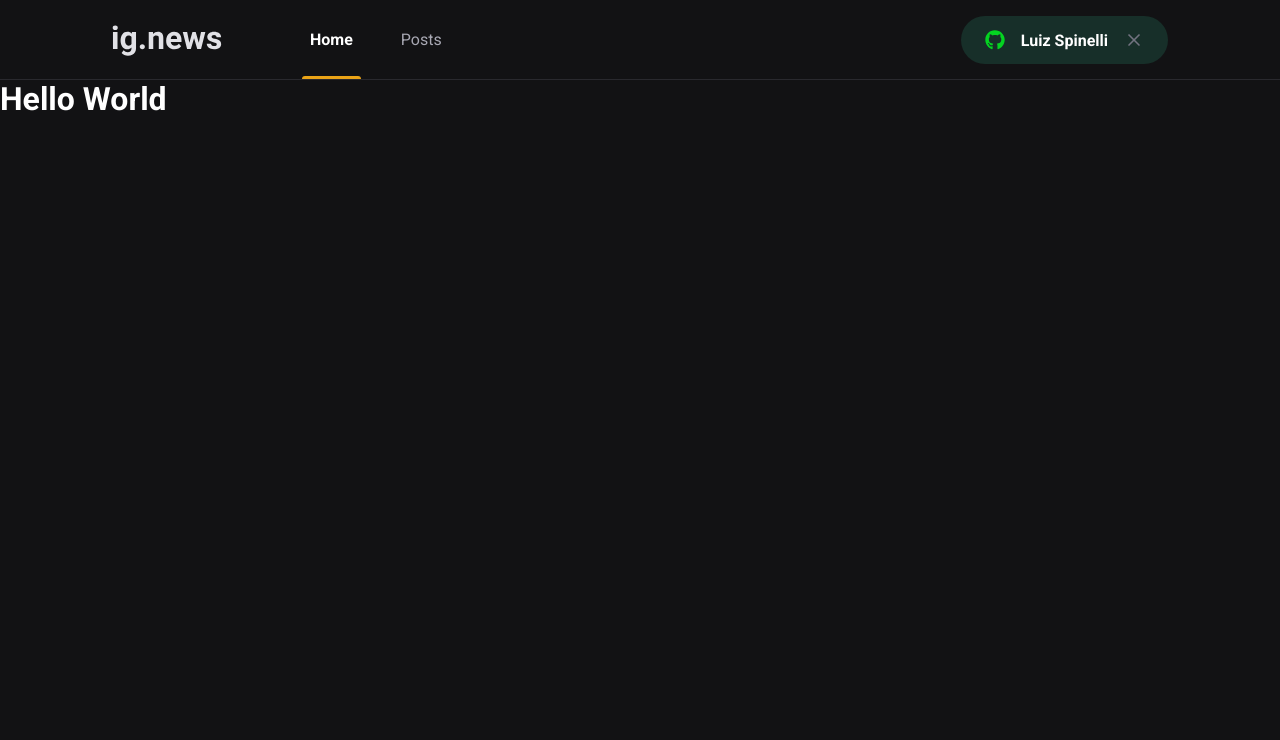
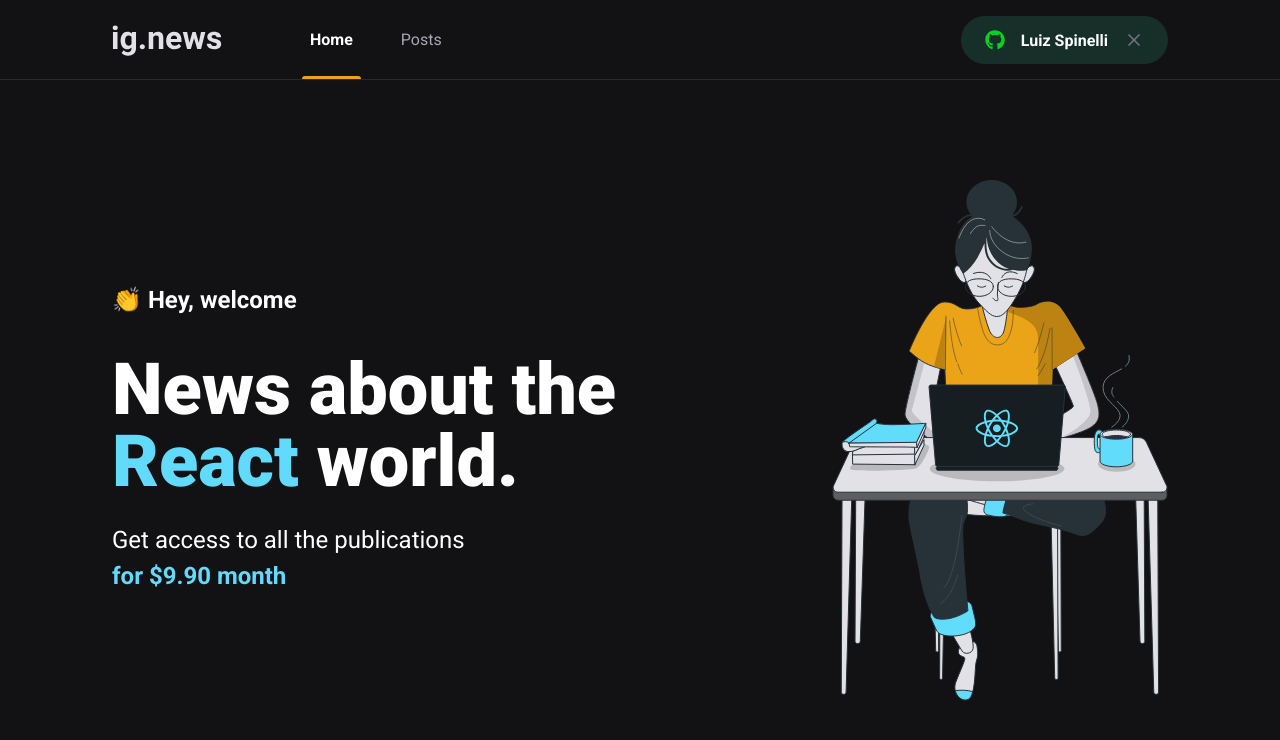
Before and after one commit to luizspinelli/ignews, a Next.js app: page / in a window 1280 px wide. Shown: the top 740 px of the page. Built offline with nearby package versions, Linux system fonts and the light colour scheme.

Commit message:
Home page

```diff
--- /dev/null
+++ b/src/pages/home.module.scss
@@ -0,0 +1,35 @@
+.contentContainer {
+    max-width: 1120px;
+    margin: 0 auto;
+    padding: 0 2rem;
+    height: calc(100vh - 5rem);
+    display: flex;
+    align-items: center;
+    justify-content: space-between;
+}
+
+.hero {
+    max-width: 600px;
+    >span {
+        font-size: 1.5rem;
+        font-weight: bold;
+    }
+    h1 {
+        font-size: 4.5rem;
+        line-height: 4.5rem;
+        font-weight: 900;
+        margin-top: 2.5rem;
+        span {
+            color: var(--cyan-500);
+        }
+    }
+    p {
+        font-size: 1.5rem;
+        line-height: 2.25rem;
+        margin-top: 1.5rem;
+        span {
+            color: var(--cyan-500);
+            font-weight: bold;
+        }
+    }
+}
--- a/src/pages/index.tsx
+++ b/src/pages/index.tsx
@@ -1,16 +1,25 @@
 import Head from 'next/head'
+import styles from './home.module.scss'
 
 export default function Home() {
   return (
     <>
       <Head>
-        <title>Inicio | ig.news</title>
+        <title>Home | ig.news</title>
       </Head>
 
-      <h1>
-        Hello World
+      <main className={styles.contentContainer}>
+        <section className={styles.hero}>
+          <span>👏 Hey, welcome</span>
+          <h1>News about the <span>React</span> world.</h1>
+          <p>
+            Get access to all the publications <br />
+            <span>for $9.90 month</span>
+          </p>
+        </section>
 
-    </h1>
+        <img src="/images/avatar.svg" alt="Girl Coding" />
+      </main>
     </>
   )
 }
```
